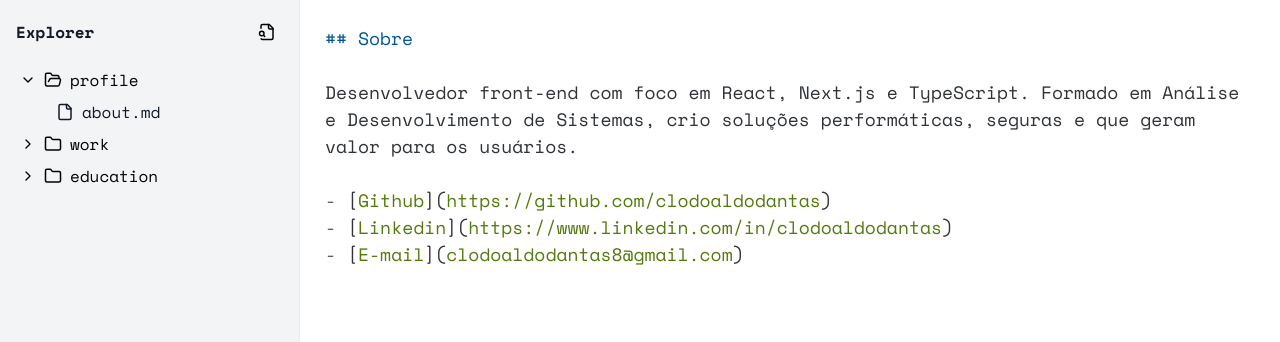
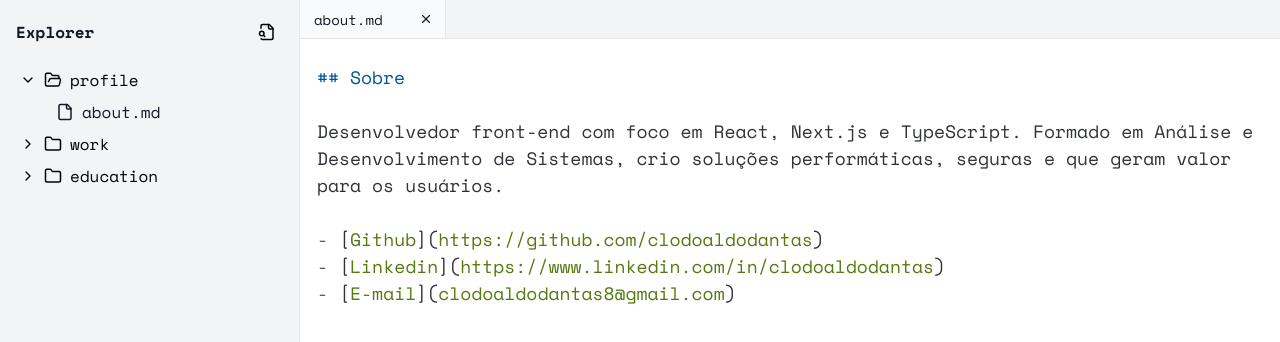
Before and after one commit to ClodoaldoDantas/clodoaldo.dev, a Next.js app: page /docs/about in a window 1280 px wide. Shown: the top 342 px of the page. Built offline with nearby package versions, Linux system fonts and the light colour scheme.

Commit message:
feat: add CurrentFile component with styles and integrate into DocsPage

```diff
--- /dev/null
+++ b/src/app/docs/[slug]/page.module.scss
@@ -0,0 +1,3 @@
+.container {
+  padding: 1rem 0.5rem;
+}
--- a/src/app/docs/[slug]/page.tsx
+++ b/src/app/docs/[slug]/page.tsx
@@ -1,6 +1,8 @@
 import { notFound } from "next/navigation";
+import { CurrentFile } from "@/components/current-file";
 import { Editor } from "@/components/editor";
 import { getDocument } from "@/utils/markdown";
+import styles from "./page.module.scss";
 
 type DocsPageProps = {
   params: Promise<{ slug: string }>;
@@ -14,5 +16,13 @@ export default async function DocsPage({ params }: DocsPageProps) {
     notFound();
   }
 
-  return <Editor content={content} />;
+  return (
+    <>
+      <CurrentFile filename={slug} />
+
+      <div className={styles.container}>
+        <Editor content={content} />
+      </div>
+    </>
+  );
 }
--- a/src/app/globals.scss
+++ b/src/app/globals.scss
@@ -40,5 +40,4 @@ button {
 
 .content {
   margin-left: 18.75rem;
-  padding: 1rem;
 }
--- /dev/null
+++ b/src/components/current-file/index.tsx
@@ -0,0 +1,29 @@
+import { XIcon } from "lucide-react";
+import Link from "next/link";
+import styles from "./styles.module.scss";
+
+type CurrentFileProps = {
+  filename: string;
+  extension?: string;
+};
+
+export function CurrentFile({ filename, extension = ".md" }: CurrentFileProps) {
+  return (
+    <div className={styles.tabBar}>
+      <div className={styles.file}>
+        <span className={styles.fileName}>
+          {filename}
+          {extension}
+        </span>
+
+        <Link
+          href="/"
+          className={styles.closeButton}
+          aria-label="Fechar editor"
+        >
+          <XIcon size={14} />
+        </Link>
+      </div>
+    </div>
+  );
+}
--- /dev/null
+++ b/src/components/current-file/styles.module.scss
@@ -0,0 +1,28 @@
+.tabBar {
+  background-color: var(--gray-100);
+  border-bottom: 1px solid var(--gray-200);
+}
+
+.file {
+  background-color: var(--gray-50);
+  padding: 0.5rem 0.5rem 0.5rem 0.875rem;
+  font-size: 0.875rem;
+  width: fit-content;
+  border-right: 1px solid var(--gray-200);
+
+  display: flex;
+  align-items: center;
+  gap: 2rem;
+}
+
+.closeButton {
+  display: flex;
+  align-items: center;
+  justify-content: center;
+  padding: 0.25rem;
+  border-radius: 0.375rem;
+
+  &:hover {
+    background-color: var(--gray-200);
+  }
+}
```
